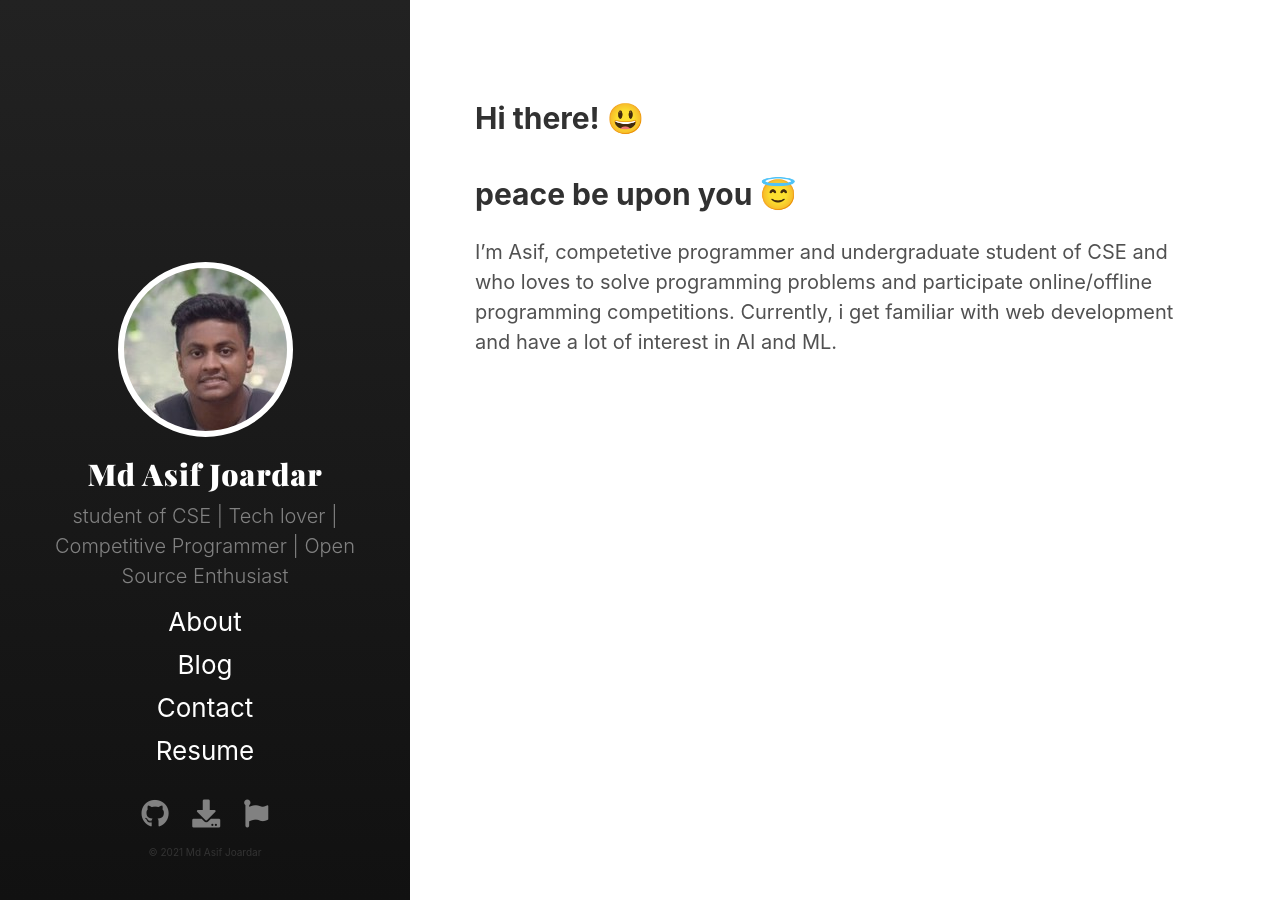
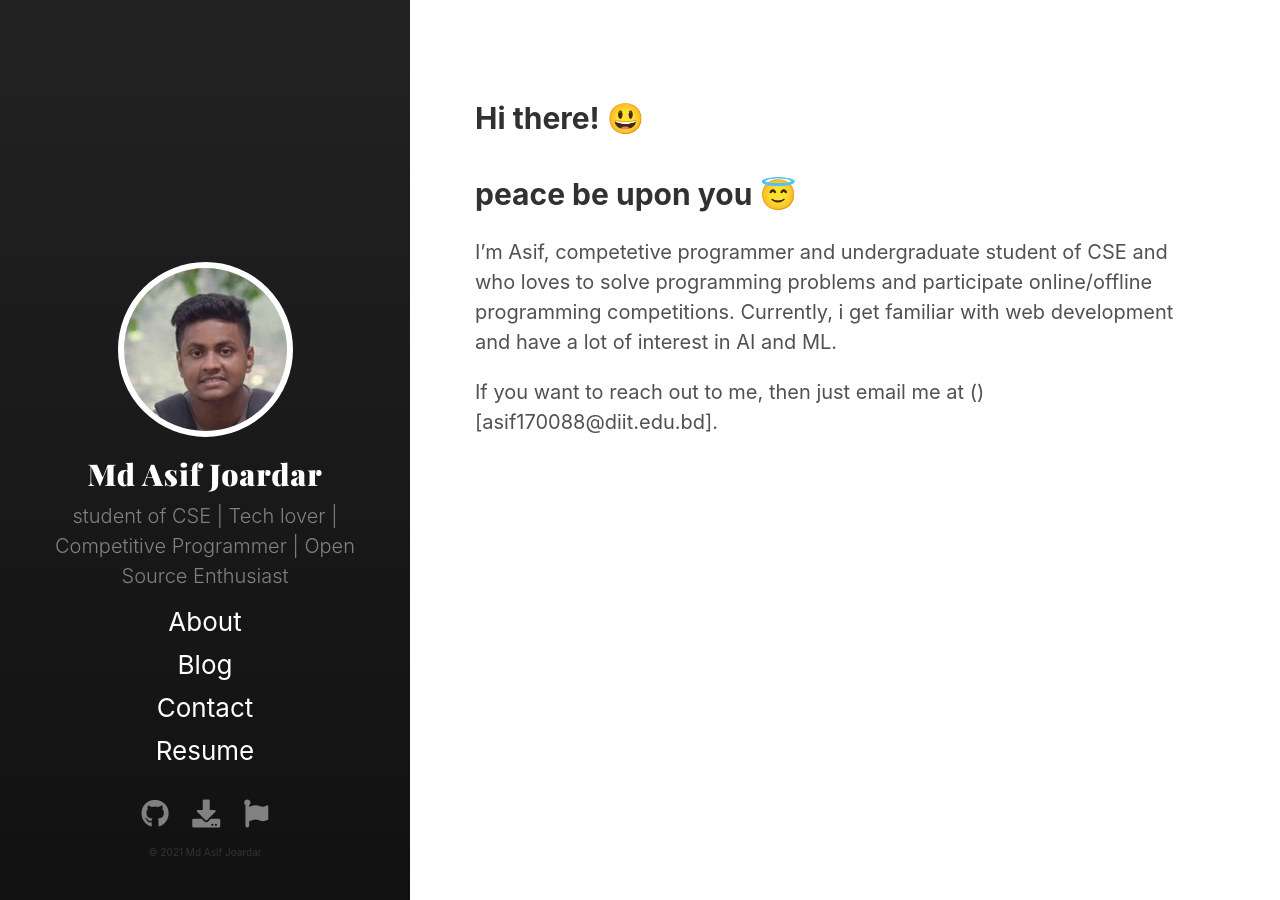
Before and after one commit to asifjoardar/asifjoardar.github.io, a Jekyll site: the page built from index.md, in a window 1280 px wide. Built offline with Jekyll 4.4.1, drawn with Linux system fonts in a browser that asks for light colours.

Commit message:
Update index.md

```diff
--- a/index.md
+++ b/index.md
@@ -49,6 +49,8 @@ title: Index
 ## peace be upon you 😇
 I'm Asif, competetive programmer and undergraduate student of CSE and who loves to solve programming problems and participate online/offline programming competitions. Currently, i get familiar with web development and have a lot of interest in AI and ML.
 
+If you want to reach out to me, then just email me at ()[asif170088@diit.edu.bd].
+
 
 <!--
 **asifjoardar/asifjoardar** is a ✨ _special_ ✨ repository because its `README.md` (this file) appears on your GitHub profile.
```
